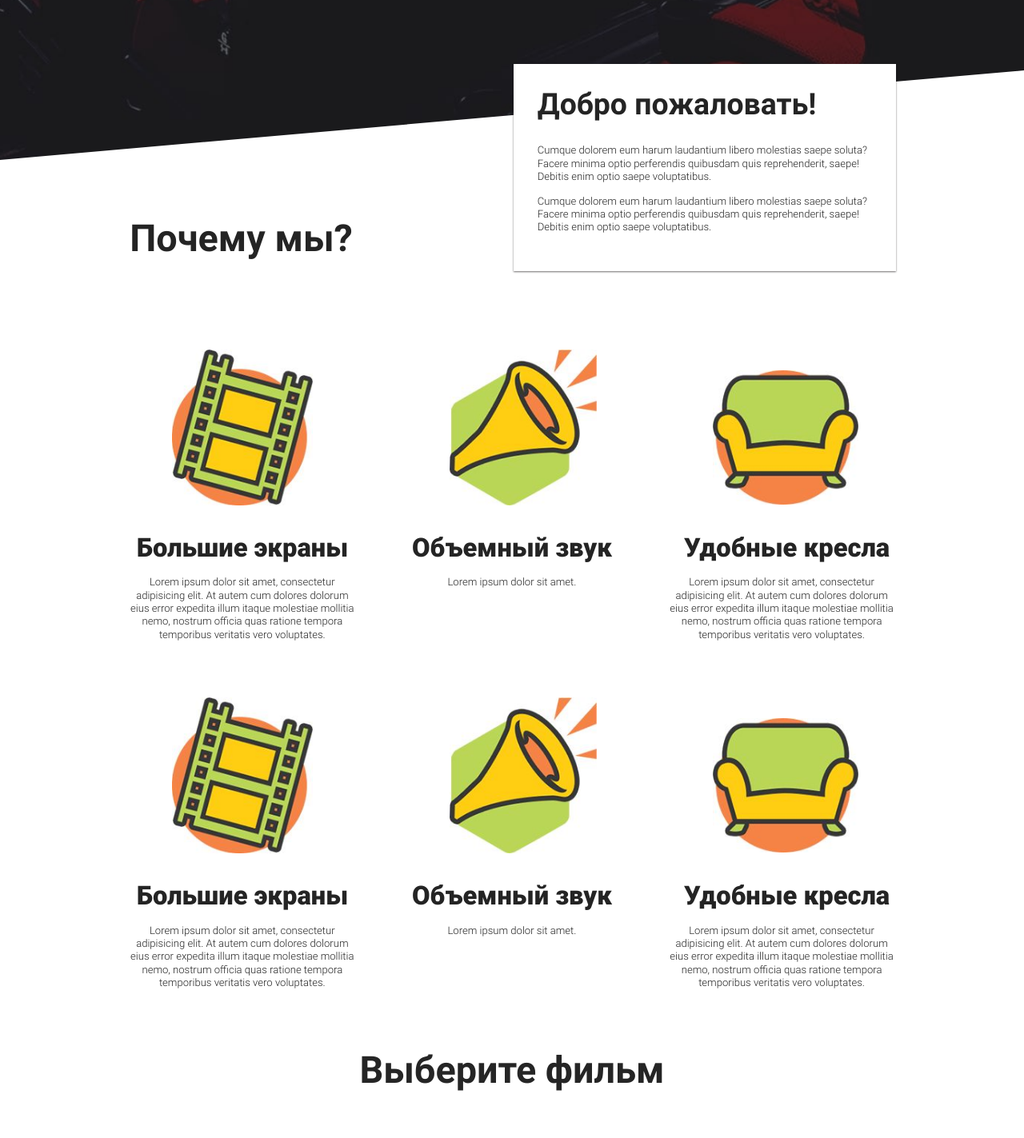
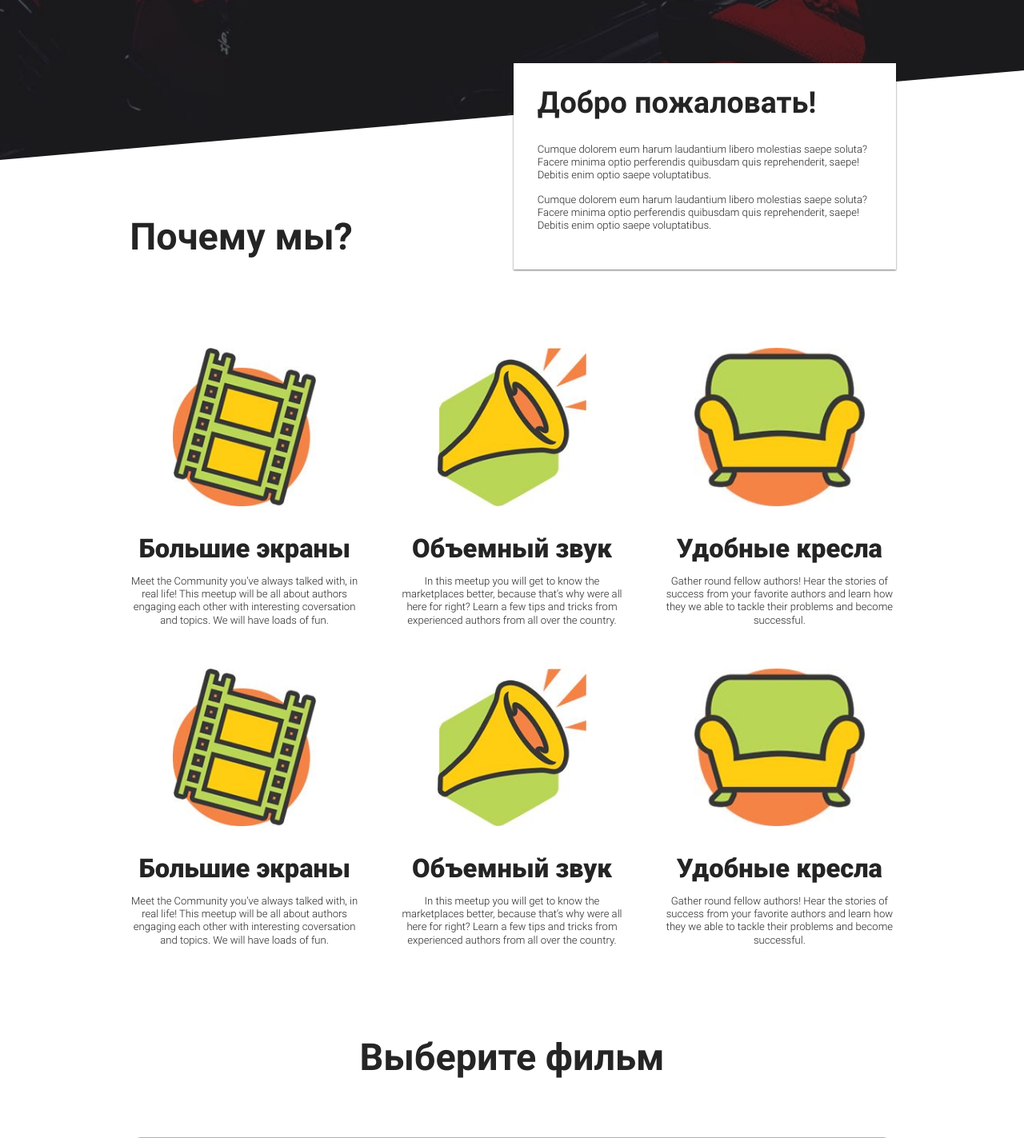
Before and after one commit to MarkSmagin/cinema, a PHP site: page / in a window 1280 px wide. Shown: the part 760-2183 px from the top of the page at 80% size. Run offline with PHP 8.4, Linux system fonts and the light colour scheme; some libraries are stand-ins or nearby versions.

Commit message:
Техническое задание №11

```diff
--- a/css/icons.css
+++ b/css/icons.css
@@ -8,7 +8,6 @@
 	}
 
 .icon {
-	display: block;
 	height: 100%;
 	}
 	.icon:before {
--- a/css/main.css
+++ b/css/main.css
@@ -280,9 +280,9 @@ button {
     padding-top: 0.5625rem;
 }
 
-/* Второй блок */
+/* Второй блок "Почему мы? */
 .block-whywe{
-    padding: 4rem 0 1rem;
+    padding: 3.9rem 0 1rem;
 }
 
 .block-whywe__welcome{
@@ -309,88 +309,53 @@ button {
     margin: 0 0 0.76rem;
 }
 
+.whywe__text_align{
+    text-align: center;
+}
+
 .whywe__header{
     font-size: 2.5rem;
     margin: 0 0 6.2rem;
 }
 
 .whywe{
-    margin: 0 -1.5rem;
-    text-align: center;
-}
-
-.whywe__row{
-    padding: 1.5rem 0;
+    display: flex;
+    justify-content: space-between;
+    flex-wrap: wrap;
 }
 
 .whywe__plus{
-    float: left;
-    width: 33.33%;
-    padding: 0 1.5rem;
+    display: flex;
+    flex-direction: column;
+    align-items: center;
+    flex: 0 0 30%;
+    margin-bottom: 2rem;
 }
 
 .whywe__img{
-    margin: 0 0 2rem;
-    height: 10.4rem;
-    position: relative;
+    margin-bottom: 2rem;
+    height: 10.55rem;
     transition: .2s;
+    display: flex;
+    align-items: center;
+    justify-content: center;
 }
 
 .whywe__img:hover{
     transform: scale(1.07);
-
 }
 
 .whywe__img img{
-    height: 10.4rem;
-}
-
-.whywe__img_screens{
-    max-width: 100%;
-    position: absolute;
-    left: 0;
-    right: 0;
-    top: 0;
-    bottom: 0;
-    margin: auto;
-}
-
-.whywe__img_sounds{
-    max-width: 100%;
-    position: absolute;
-    left: 1.5rem;
-    right: 0;
-    top: 0;
-    bottom: 0;
-    margin: auto;
-}
-
-.whywe__img_chairs{
-    max-width: 100%;
-    position: absolute;
-    left: .5rem;
-    right: 0;
-    top: 1.3rem;
-    bottom: 0;
-    margin: auto;
-}
-
-.whywe__img .whywe__img_chairs{
-    height: 9rem;
+    display: block;
+    height: 100%;
 }
 
 .whywe__h3{
+    text-align: center;
     font-size: 1.75rem;
     font-weight: 900;
-    margin: 0 0 1rem;
-}
-
-.whywe__h3_chairs{
-    padding-left: 0.7rem;
-}
-
-.clear{
-    clear: both;
+    margin-bottom: .85rem;
+    flex: 1;
 }
 
 /* Третий блок "Выберите фильм" */
--- a/index.html
+++ b/index.html
@@ -66,10 +66,10 @@
             <div class="whywe">
                 <div class="whywe__plus">
                     <div class="whywe__img">
-                        <img class="whywe__img_screens" class="" src="img/b2_icon_1.jpg" alt="">
+                        <img class="whywe__img_screens" src="img/b2_icon_1.jpg" alt="">
                     </div>
                     <h3 class="whywe__h3">Большие экраны</h3>
-                    <p class="whywe__text">Lorem ipsum dolor sit amet, consectetur adipisicing elit. At autem cum dolores dolorum eius error expedita illum itaque molestiae mollitia nemo, nostrum officia quas ratione tempora temporibus veritatis vero voluptates.</p>
+                    <p class="whywe__text whywe__text_align">Meet the Community you’ve always talked with, in real life! This meetup will be all about authors engaging each other with interesting coversation and topics. We will have loads of fun.</p>
                 </div>
 
                 <div class="whywe__plus">
@@ -77,23 +77,23 @@
                         <img class="whywe__img_sounds" src="img/b2_icon_2.jpg" alt="">
                     </div>
                     <h3 class="whywe__h3">Объемный звук</h3>
-                    <p class="whywe__text">Lorem ipsum dolor sit amet.</p>
+                    <p class="whywe__text whywe__text_align">In this meetup you will get to know the marketplaces better, because that’s why were all here for right? Learn a few tips and tricks from experienced authors from all over the country.</p>
                 </div>
 
                 <div class="whywe__plus">
                     <div  class="whywe__img">
                         <img class="whywe__img_chairs" src="img/b2_icon_3.jpg" alt="">
                     </div>
-                    <h3 class="whywe__h3 whywe__h3_chairs">Удобные кресла</h3>
-                    <p class="whywe__text">Lorem ipsum dolor sit amet, consectetur adipisicing elit. At autem cum dolores dolorum eius error expedita illum itaque molestiae mollitia nemo, nostrum officia quas ratione tempora temporibus veritatis vero voluptates.</p>
+                    <h3 class="whywe__h3">Удобные кресла</h3>
+                    <p class="whywe__text whywe__text_align">Gather round fellow authors! Hear the stories of success from your favorite authors and learn how they we able to tackle their problems and become successful.</p>
                 </div>
-                <div class="clear whywe__row"></div>
+
                 <div class="whywe__plus">
                     <div class="whywe__img">
-                        <img class="whywe__img_screens" class="" src="img/b2_icon_1.jpg" alt="">
+                        <img class="whywe__img_screens" src="img/b2_icon_1.jpg" alt="">
                     </div>
                     <h3 class="whywe__h3">Большие экраны</h3>
-                    <p class="whywe__text">Lorem ipsum dolor sit amet, consectetur adipisicing elit. At autem cum dolores dolorum eius error expedita illum itaque molestiae mollitia nemo, nostrum officia quas ratione tempora temporibus veritatis vero voluptates.</p>
+                    <p class="whywe__text whywe__text_align">Meet the Community you’ve always talked with, in real life! This meetup will be all about authors engaging each other with interesting coversation and topics. We will have loads of fun.</p>
                 </div>
 
                 <div class="whywe__plus">
@@ -101,18 +101,17 @@
                         <img class="whywe__img_sounds" src="img/b2_icon_2.jpg" alt="">
                     </div>
                     <h3 class="whywe__h3">Объемный звук</h3>
-                    <p class="whywe__text">Lorem ipsum dolor sit amet.</p>
+                    <p class="whywe__text whywe__text_align">In this meetup you will get to know the marketplaces better, because that’s why were all here for right? Learn a few tips and tricks from experienced authors from all over the country.</p>
                 </div>
 
                 <div class="whywe__plus">
                     <div  class="whywe__img">
                         <img class="whywe__img_chairs" src="img/b2_icon_3.jpg" alt="">
                     </div>
-                    <h3 class="whywe__h3 whywe__h3_chairs">Удобные кресла</h3>
-                    <p class="whywe__text">Lorem ipsum dolor sit amet, consectetur adipisicing elit. At autem cum dolores dolorum eius error expedita illum itaque molestiae mollitia nemo, nostrum officia quas ratione tempora temporibus veritatis vero voluptates.</p>
+                    <h3 class="whywe__h3">Удобные кресла</h3>
+                    <p class="whywe__text whywe__text_align">Gather round fellow authors! Hear the stories of success from your favorite authors and learn how they we able to tackle their problems and become successful.</p>
                 </div>
             </div>
-            <div class="clear"></div>
         </div>
     </div>
     <!-- Конец секции Почему мы?-->
@@ -183,25 +182,22 @@
     </div>
     <!-- Конец секции Подарок каждому! -->
 
-    <!-- Сеция Фильмы -->
+    <!-- Секция Фильмы -->
     <div class="block-movies">
-        <div class="container">
+        <div class="container block-movies_container">
             <div class="block-movies__header">
                 <h2 class="block-movies__h2" id="movies">Фильмы</h2>
 
                 <p class="block-movies__text">Lorem ipsum dolor sit amet, consectetur adipisicing elit. Ab adipisci alias, animi, commodi eius ipsum, laudantium neque nihil omnis perferendis sed sequi tempore! Ad ea esse ex inventore repudiandae, suscipit!</p>
             </div>
 
-
-            <table class="block-movies__inner">
-                <tr>
-                    <td class="block-movies__movie">
+            <div class="block-movies__inner">
+                <div class="block-movies__movie">
                     <div class="block-movies__relative">
                         <div class="movie__bg">
                             <img src="img/mov1.jpg" alt="Человек-паук">
                         </div>
-                            <div class="movie">
-                                <div class="movie__wrap">
+                        <div class="movie__descr">
                             <div class="movie__name">
                                 Человек-паук
                             </div>
@@ -393,15 +370,14 @@
                             </div>
                         </div>
                     </div>
-                    </td>
-                </tr>
-            </table>
+                </div>
+            </div>
         </div>
     </div>
 
     <!-- Секция карта -->
-    <div>
-        <iframe src="https://www.google.com/maps/embed?pb=!1m18!1m12!1m3!1d1335.0743132861205!2d48.74308147609908!3d55.75297081498857!2m3!1f0!2f0!3f0!3m2!1i1024!2i768!4f13.1!3m3!1m2!1s0x415ead10e59136d3%3A0x4b2878a0acaeb103!2z0KPQvdC40LLQtdGA0YHQuNGC0LXRgiDQmNC90L3QvtC_0L7Qu9C40YE!5e0!3m2!1sru!2sru!4v1598650780424!5m2!1sru!2sru" width="100%" height="450" frameborder="0" style="border:0;" allowfullscreen="" aria-hidden="false" tabindex="0"></iframe>
+    <div class="block-map">
+        <iframe class="map" src="https://www.google.com/maps/embed?pb=!1m18!1m12!1m3!1d1335.0743132861205!2d48.74308147609908!3d55.75297081498857!2m3!1f0!2f0!3f0!3m2!1i1024!2i768!4f13.1!3m3!1m2!1s0x415ead10e59136d3%3A0x4b2878a0acaeb103!2z0KPQvdC40LLQtdGA0YHQuNGC0LXRgiDQmNC90L3QvtC_0L7Qu9C40YE!5e0!3m2!1sru!2sru!4v1598650780424!5m2!1sru!2sru" allowfullscreen="" aria-hidden="false" tabindex="0"></iframe>
     </div>
     <!-- Конец секции карта -->
 
```
Also changed, not shown: other parts of css/main.css (+45 -35 lines), other parts of index.html (+26 -45 lines). Lines whose indentation alone changed are shown as unchanged.
